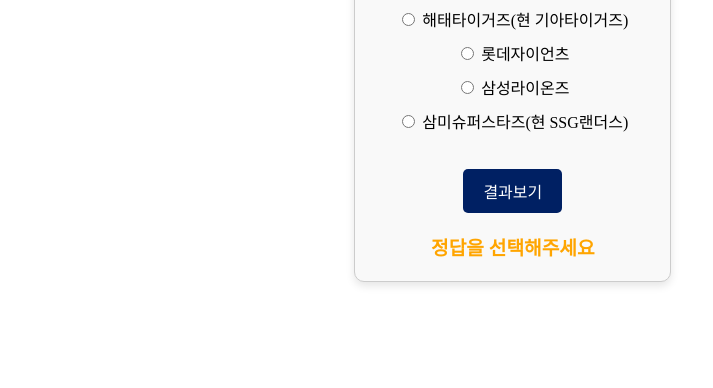
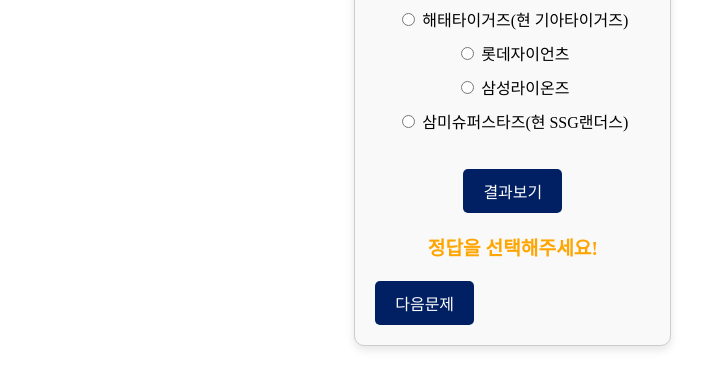
Before and after one commit to Deokwon-Kim/KBOQUIZ, a plain HTML site: page index.html in a window 1280 px wide. Both pictures are taken after a click on the button "결과보기". Shown: the part 116-504 px from the top of the page, without its empty margins (0-713 px from the left). Drawn offline with Linux system fonts and the light colour scheme; a web font is replaced by a local one.

Commit message:
해설 정답갯수 추가

```diff
--- a/index.html
+++ b/index.html
@@ -37,7 +37,7 @@
             background-color: #f9f9f9;
             box-shadow: 0 4px 8px rgba(0, 0, 0, 0.1);
         }
-        @media screen and (min-width:340px) and (max-width:430px) {
+        @media screen and (min-width:280px) and (max-width:430px) {
         .quiz-container {
             position: absolute;
             top: 150px;
@@ -79,6 +79,12 @@
             font-size: 1.2em;
             font-weight: bold;
         }
+        .explanation {
+            margin-top: 20px;
+            font-size: 1em;
+            font-style: italic;
+            color: #555;
+        }
     </style>
 </head>
 <body>
@@ -93,88 +99,113 @@
         </ul>
         <button class="submit-btn" onclick="checkAnswer()">결과보기</button>
         <div class="result" id="result"></div>
+        <div class="explanation" id="explanation" style="display: none;"></div>
+        <button class="submit-btn" id="next-btn" style="display: none;" onclick="loadNextQuestion()">다음문제</button>
+        <div id="score-container">
+            <!-- 점수는 JavaScript로 표-->
+        </div>
     </div>
+
+
 
     <script>
         const questions = [
             {
                 question: "KBO리그 첫 창단팀은 어디일까요?",
                 options: ["OB베어스(현 두산베어스)", "해태타이거즈(현 기아타이거즈)", "롯데자이언츠", "삼성라이온즈", "삼미슈퍼스타즈(현 SSG랜더스)"],
-                answer: "OB베어스(현 두산베어스)"
+                answer: "OB베어스(현 두산베어스)",
+                explanation: "대한민국에서 최초로 창단된 프로야구단으로 삼성라이온즈 ,롯데자이언츠와 함께 KBO리그 원년부터 팀명이 바뀌지 않은 3구단 중 하나다."
             },
             {
                 question: "투수로서 22연승을 달성한 선수는 누구일까요?",
                 options: ["박철순", "최동원", "선동열", "류현진"],
-                answer: "박철순"
+                answer: "박철순",
+                explanation: "1982년 09월18일 박철순이 기록한 22연승"
             },
             {
                 question: "한국시리즈에서 투수로서 4승을 올린 선수는 누구일까요?",
                 options: ["류현진", "선동열", "최동원", "박찬호"],
-                answer: "최동원"
+                answer: "최동원",
+                explanation: "1984년 한국시리즈에서 최동원은 선발+구원으로 4승을 기록하여 롯데를 한국시리즈 우승으로 이끌었다."
             },
             {
                 question: "KBO리그 한경기 최다 17탈삼진을 기록한 선수는 누구일까요?",
                 options: ["김선우", "니퍼트", "류현진", "임찬규"],
-                answer: "류현진"
+                answer: "류현진",
+                explanation: "류현진은 2010년 05월11일 청주 LG전에서 9이닝동안 17개의 삼진을 잡아내며 완투승을 기록하였다 이 기록은 현재까지도 깨지지 않은 기록이다."
             },
             {
-                question: "프로야구 출범년도는 몇년도일까요?",
+                question: "KBO리그 출범년도는 몇년도일까요?",
                 options: ["1960년", "1968년", "1975년", "1982년"],
-                answer: "1982년"
+                answer: "1982년",
+                explanation: "KBO리그는 1982년도에 출범하였다."
             },
             {
                 question: "KBO리그 한국시리즈 첫 우승팀은?",
                 options: ["롯데자이언츠", "엘지트윈스", "OB베어스(현 두산베어스)", "해태타이거즈(현 기아타이거즈)"],
-                answer: "OB베어스(현 두산베어스)"
+                answer: "OB베어스(현 두산베어스)",
+                explanation: "1982년 10월12일 한국시리즈 6차전에서 삼성을 상대로 승리하며 KBO리그 한국시리즈 첫번째 우승팀이 되었다."
             },
             {
                 question: "KBO리그 한국시리즈 최다 우승팀은?",
                 options: ["두산베어스", "SSG랜더스", "한화이글스", "엘지트윈스" , "삼성라이온즈" , "기아타이거즈" , "KT위즈" , "키움히어로즈" ,"롯데자이언츠", "NC다이노스"],
-                answer: "기아타이거즈"
+                answer: "기아타이거즈",
+                explanation: "기아타이거즈는 1983, 1986, 1987, 1988, 1989, 1991, 1993, 1996, 1997, 2009, 2017, 2024 총12번 한국시리즈에 진출해 12번 모두 우승을 기록했다."
             },
             {
                 question: "2024년 KBO리그는 역대 최다관중수를 기록했습니다 몇만관중을 달성했을까요?",
                 options: ["900만", "850만", "1000만", "700만", "600만"],
-                answer: "1000만"
+                answer: "1000만",
+                explanation: "2024년 09월 15일 이날까지 모두 1002만 758명의 관중이 입장하면서 KBO리그 최초 1000만 관중을 기록하였다."
             },
             {
                 question: "KBO리그 역대 개인통산 최다홈런 기록 보유선수는?",
                 options: ["이승엽", "이대호", "최정", "최형우", "박병호"],
-                answer: "최정"
+                answer: "최정",
+                explanation: "2024년 04월24일 부산 롯데전에서 통산 468호 홈런을 기록하며 종전기록인 467홈런의 이승엽을 넘어 개인통산 최다홈런 기록 보유선수가 되었다."
             },
             {
                 question: "KBO리그 역대 개인통산 최다안타 기록 보유선수는?",
                 options: ["박용택", "김태균", "손아섭", "김현수", "양준혁"],
-                answer: "손아섭"
+                answer: "손아섭",
+                explanation: "2024년 06월20일 잠실 두산전에서 안타를 기록하며 통산 2505안타를 기록하며 개인통산 최다안타 기록 보유선수가 되었다(이전기록:2504안타 박용택)"
             },
             {
                 question: "KBO리그 역대 개인통산 최다탈삼진 기록 보유선수는?",
                 options: ["김광현", "니퍼트", "양현종", "류현진", "선동열"],
-                answer: "양현종"
+                answer: "양현종",
+                explanation: "2024년 08월21일 광주 롯데전에서 개인통산 2409개의 탈삼잔을 기록하며 개인통산 최다탈삼진 기록 보유선수가 되었다."
             },
             {
                 question: "KBO리그 역대 개인통산 최다세이브 기록 보유선수는?",
                 options: ["임창용", "오승환", "이용찬", "김택연", "정해영"],
-                answer: "오승환"
+                answer: "오승환",
+                explanation: "2024년 04월24일 고척 키움전에서 세이브를 기록하며 개인통산 최다 세이브인 408세이브를 기록하였다."
             },
             {
                 question: "2022년 KBO리그 최초 와이어 투 와이어 우승팀은?",
                 options: ["기아타이거즈", "삼성라이온즈", "엘지트윈스", "두산베어스", "KT위즈", "SSG랜더스", "롯데자이언츠", "한화이글스", "NC다이노스", "키움히어로즈"],
-                answer: "SSG랜더스"
+                answer: "SSG랜더스",
+                explanation: "2022년 SSG랜더스는 시즌 개막때 부터 우승순간까지 1위자리를 놓치지 않아 와이어 투 와이어 우승이라는 KBO리그 최초의 기록을 달성하였다."
             },
             {
                 question: "2024년 KBO리그는 판정시비를 줄이기 위해 자동볼판정 시스템인 이것을 도입하였는데 이것은 무엇일까요?",
                 options: ["OSB", "USB", "ABS", "AAC"],
-                answer: "ABS"
+                answer: "ABS",
+                explanation: "KBO는 2024시즌부터 볼 판정에 대한 정확성을 높이기 위해 자동 볼판정 시스템인 ABS를 도입하였다."
             }
 
         ];
 
         let currentQuestionIndex = 0;
+        let score = 0;
 
         function loadQuestion() {
             const questionElement = document.getElementById('question');
             const optionsElement = document.getElementById('options');
+            const resultDiv = document.getElementById('result');
+            const explanationDiv = document.getElementById('explanation');
+            const nextButton = document.getElementById('next-btn');
 
             const currentQuestion = questions[currentQuestionIndex];
 
@@ -186,6 +217,10 @@
                 li.innerHTML = `<label><input type='radio' name='answer' value='${option}'> ${option}</label>`;
                 optionsElement.appendChild(li);
             });
+
+            resultDiv.textContent = '';
+            explanationDiv.style.display = 'none';
+            nextButton.style.display = 'none';
         }
 
         function checkAnswer() {
@@ -200,28 +235,39 @@
             }
 
             const resultDiv = document.getElementById('result');
+            const explanationDiv = document.getElementById('explanation');
+            const nextButton = document.getElementById('next-btn');
 
             if (selectedAnswer === questions[currentQuestionIndex].answer) {
+                score++
                 resultDiv.textContent = '정답!';
                 resultDiv.style.color = 'green';
-
-                currentQuestionIndex++;
-                if (currentQuestionIndex < questions.length) {
-                    setTimeout(() => {
-                        resultDiv.textContent = '';
-                        loadQuestion();
-                    }, 1000);
-                } else {
-                    setTimeout(() => {
-                        resultDiv.textContent = '퀴즈가 끝났습니다';
-                    }, 1000);
-                }
+                explanationDiv.textContent = questions[currentQuestionIndex].explanation;
+                explanationDiv.style.display = 'block';
+                nextButton.style.display = 'inline-block';
             } else if (selectedAnswer) {
-                resultDiv.textContent = '아까워요! 다시 생각해보세요';
+                resultDiv.textContent = '떙! 오답입니다!';
                 resultDiv.style.color = 'red';
             } else {
-                resultDiv.textContent = '정답을 선택해주세요';
+                resultDiv.textContent = '정답을 선택해주세요!';
                 resultDiv.style.color = 'orange';
+            }
+
+            document.getElementById("next-btn").style.display = 'block';
+        }
+
+        function loadNextQuestion() {
+            currentQuestionIndex++;
+            if (currentQuestionIndex < questions.length) {
+                loadQuestion();
+            } else {
+               showFinalScore();
+            }
+
+            //최종점수표시
+            function showFinalScore() {
+                const scoreContainer = document.getElementById("score-container");
+                scoreContainer.innerHTML = `<h2>퀴즈완료! 정답개수: ${score} /${questions.length}</h2>`;
             }
         }
 
```
